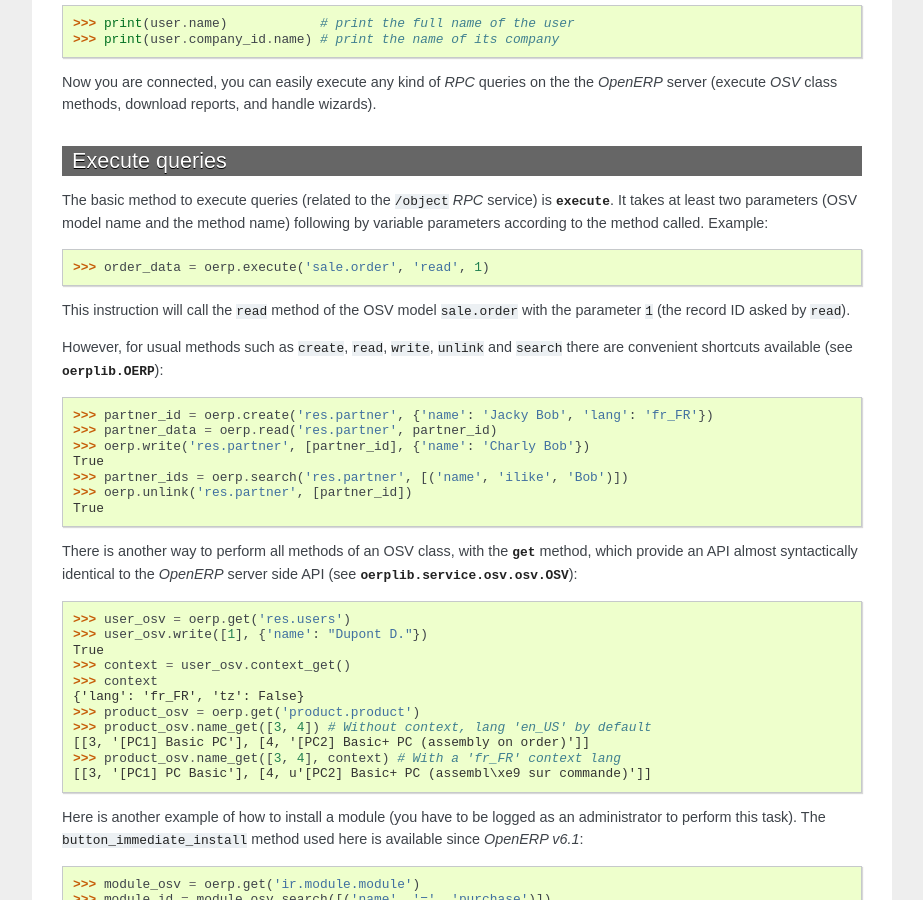
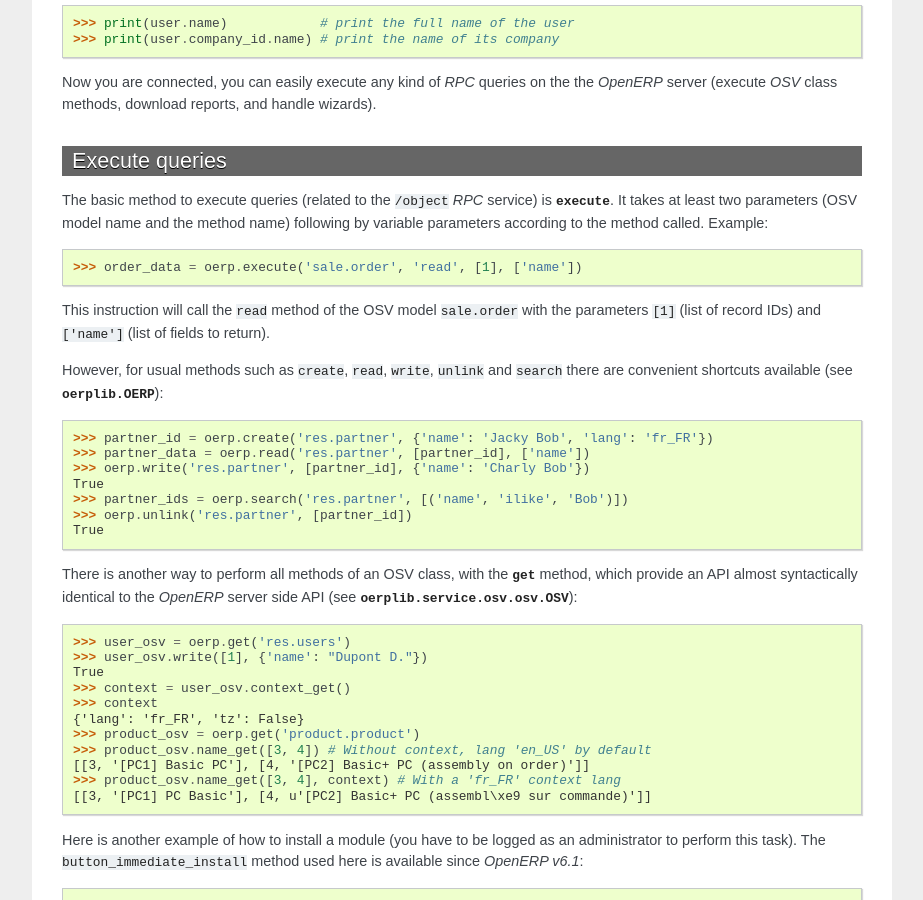
Before and after one commit to osiell/oerplib, a Sphinx documentation site: the page built from doc/source/tutorials.rst, in a window 1280 px wide and 900 px high, scrolled down 732 px. Shown: the whole window, without its empty margins (198-1121 px from the left). Built offline with Sphinx 7.4.7, drawn with Linux system fonts in a browser that asks for light colours.

Commit message:
Docstring and tutorials updated

```diff
--- a/doc/source/tutorials.rst
+++ b/doc/source/tutorials.rst
@@ -54,17 +54,18 @@
 It takes at least two parameters (OSV model name and the method name)
 following by variable parameters according to the method called. Example::
 
-    >>> order_data = oerp.execute('sale.order', 'read', 1)
+    >>> order_data = oerp.execute('sale.order', 'read', [1], ['name'])
 
 This instruction will call the ``read`` method of the OSV model ``sale.order``
-with the parameter ``1`` (the record ID asked by ``read``).
+with the parameters ``[1]`` (list of record IDs) and ``['name']`` (list of
+fields to return).
 
 However, for usual methods such as ``create``, ``read``, ``write``, ``unlink``
 and ``search`` there are convenient shortcuts available (see
 :class:`oerplib.OERP`)::
 
     >>> partner_id = oerp.create('res.partner', {'name': 'Jacky Bob', 'lang': 'fr_FR'})
-    >>> partner_data = oerp.read('res.partner', partner_id)
+    >>> partner_data = oerp.read('res.partner', [partner_id], ['name'])
     >>> oerp.write('res.partner', [partner_id], {'name': 'Charly Bob'})
     True
     >>> partner_ids = oerp.search('res.partner', [('name', 'ilike', 'Bob')])
```
Also changed, not shown: 1 other file.
